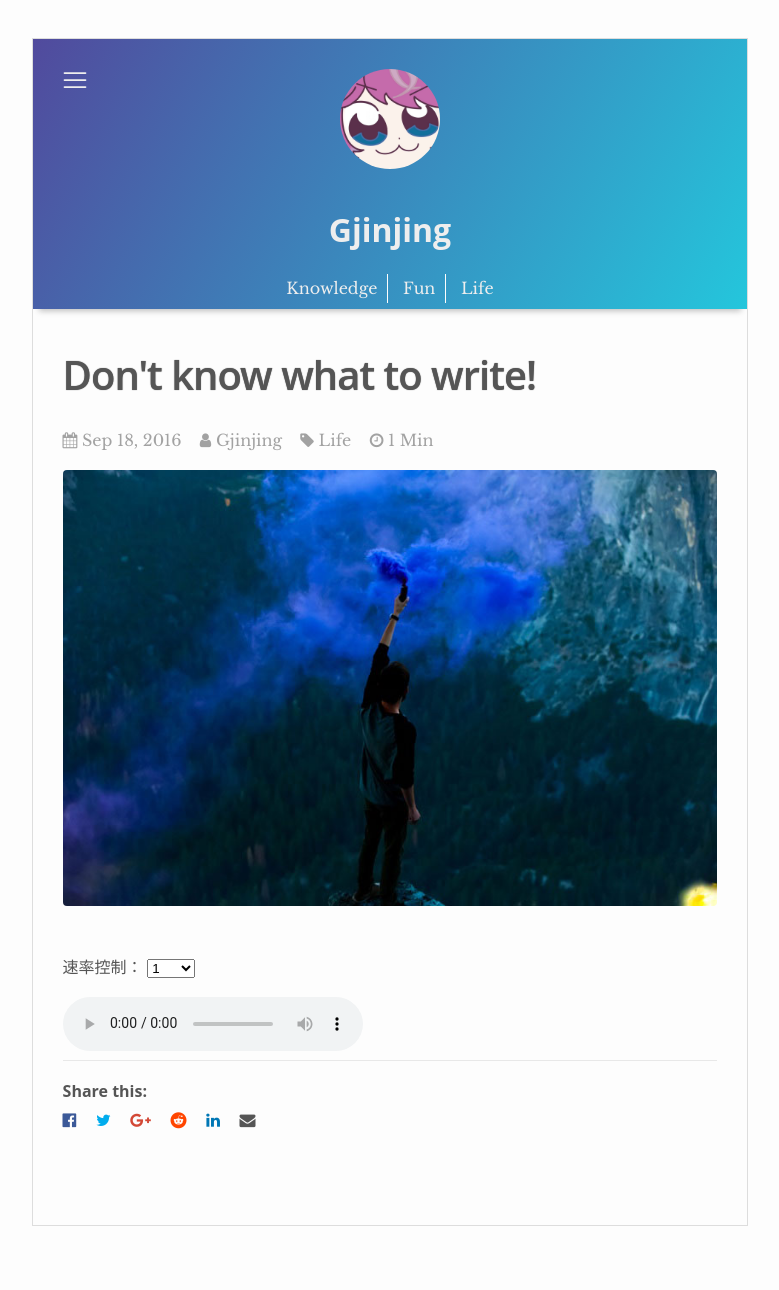
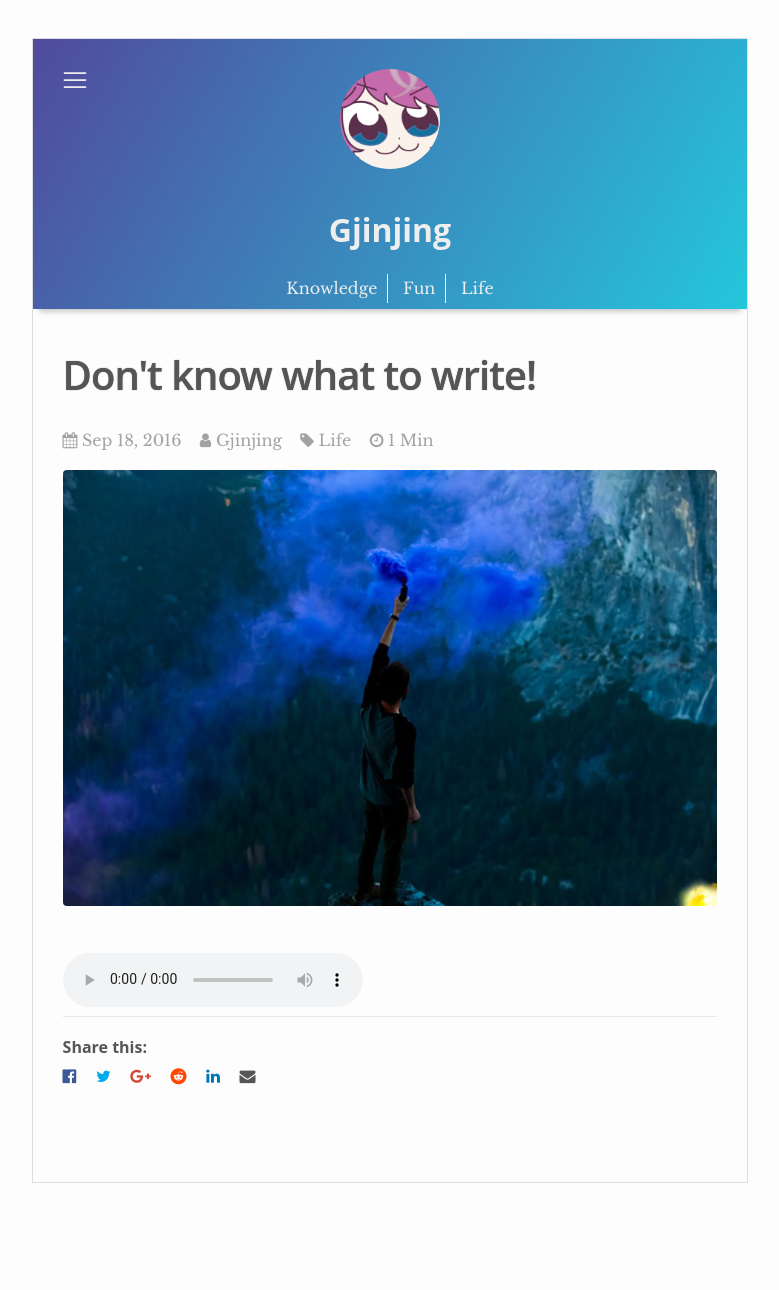
Before and after one commit to gjinjing/gjinjing.github.io, a Jekyll site: the page built from _posts/2016-09-18-life-1.markdown, in a window 1280 px wide. Shown: the whole page, without its empty margins (250-1029 px from the left). Built offline with Jekyll 4.4.1, drawn with Linux system fonts in a browser that asks for light colours; nearby versions of some CDN libraries; our own code applies the rules of GitHub Pages for plain Markdown files; after the commit the page ends 1247 px from its top, so only the background shows below that.

Commit message:
Update 2016-09-18-life-1.markdown

```diff
--- a/_posts/2016-09-18-life-1.markdown
+++ b/_posts/2016-09-18-life-1.markdown
@@ -7,13 +7,4 @@ author: Gjinjing
 ---
 
 ![]({{site.baseurl}}/images/lost-1.jpg)
-<p>
-  <span>速率控制：</span>
-  <select id="select" onchange="changeRate()">
-     <option value="1" selected>1</option>
-     <option value="0.5">0.5</option>
-     <option value="0.75">0.75</option>
-     <option value="2">2</option>
-  </select>
-</p>
 <audio src="../music/crossaline.mp3" controls id="audio"></audio>
```
